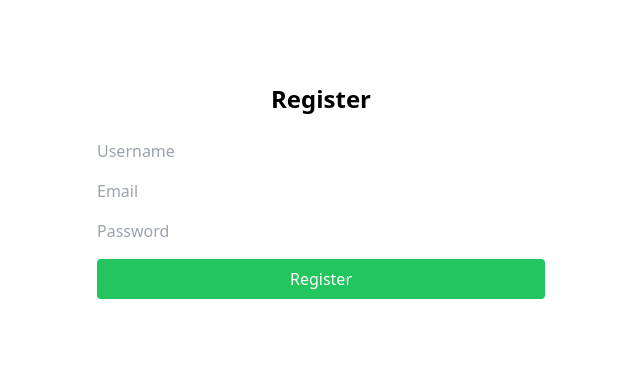
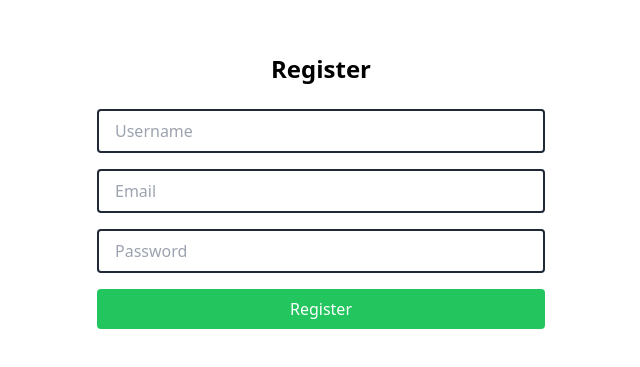
Before and after one commit to WeiChengLai1994/alberta_region_career, a Next.js app: page /register in a window 1280 px wide. Shown: the part 209-576 px from the top of the page, without its empty margins (319-959 px from the left). Built offline with nearby package versions, Linux system fonts and the light colour scheme.

Commit message:
Create Employer & JobSeeker Login Page

```diff
--- a/app/page.js
+++ b/app/page.js
@@ -7,12 +7,10 @@ export default function Home() {
       <header className="bg-white p-4 flex items-center">
         {/* Space for the logo on the left */}
         <div className="flex-shrink-0">
-          <img src="/logo.png" alt="Logo" className="h-8" /> {/* Adjust the logo size as needed */}
+          <img src="/image/logo/ARC_logo_v2 1.jpg" alt="Logo" className="h-16" /> {/* Adjust the logo size as needed */}
         </div>
         {/* Optionally, add a header title or other elements here */}
-        <div className="ml-4 text-lg font-bold">
-          Your App Name
-        </div>
+
       </header>
 
       {/* Main content - split into left and right halves */}
--- a/app/register/page.js
+++ b/app/register/page.js
@@ -27,10 +27,36 @@ export default function Register() {
         <div className="flex flex-col items-center justify-center min-h-screen p-8">
             <h1 className="text-2xl font-bold mb-6">Register</h1>
             <form className="flex flex-col gap-4 w-full max-w-md" onSubmit={handleSubmit}>
-                <input type="text" placeholder="Username" value={username} onChange={(e) => setUsername(e.target.value)} required />
-                <input type="email" placeholder="Email" value={email} onChange={(e) => setEmail(e.target.value)} required />
-                <input type="password" placeholder="Password" value={password} onChange={(e) => setPassword(e.target.value)} required />
-                <button type="submit" className="bg-green-500 text-white px-4 py-2 rounded hover:bg-green-600">Register</button>
+                <input
+                    type="text"
+                    placeholder="Username"
+                    value={username}
+                    onChange={(e) => setUsername(e.target.value)}
+                    required
+                    className="border-2 border-gray-800 px-4 py-2 rounded focus:outline-none focus:border-green-500"
+                />
+                <input
+                    type="email"
+                    placeholder="Email"
+                    value={email}
+                    onChange={(e) => setEmail(e.target.value)}
+                    required
+                    className="border-2 border-gray-800 px-4 py-2 rounded focus:outline-none focus:border-green-500"
+                />
+                <input
+                    type="password"
+                    placeholder="Password"
+                    value={password}
+                    onChange={(e) => setPassword(e.target.value)}
+                    required
+                    className="border-2 border-gray-800 px-4 py-2 rounded focus:outline-none focus:border-green-500"
+                />
+                <button
+                    type="submit"
+                    className="bg-green-500 text-white px-4 py-2 rounded hover:bg-green-600"
+                >
+                    Register
+                </button>
             </form>
         </div>
     );
```
Also changed, not shown: app/EmployerLogin/page.js (renamed from app/login/page.js), app/JobSeekerLogin/page.js (added), public/image/logo/ARC_logo_v2 1.jpg (added).
